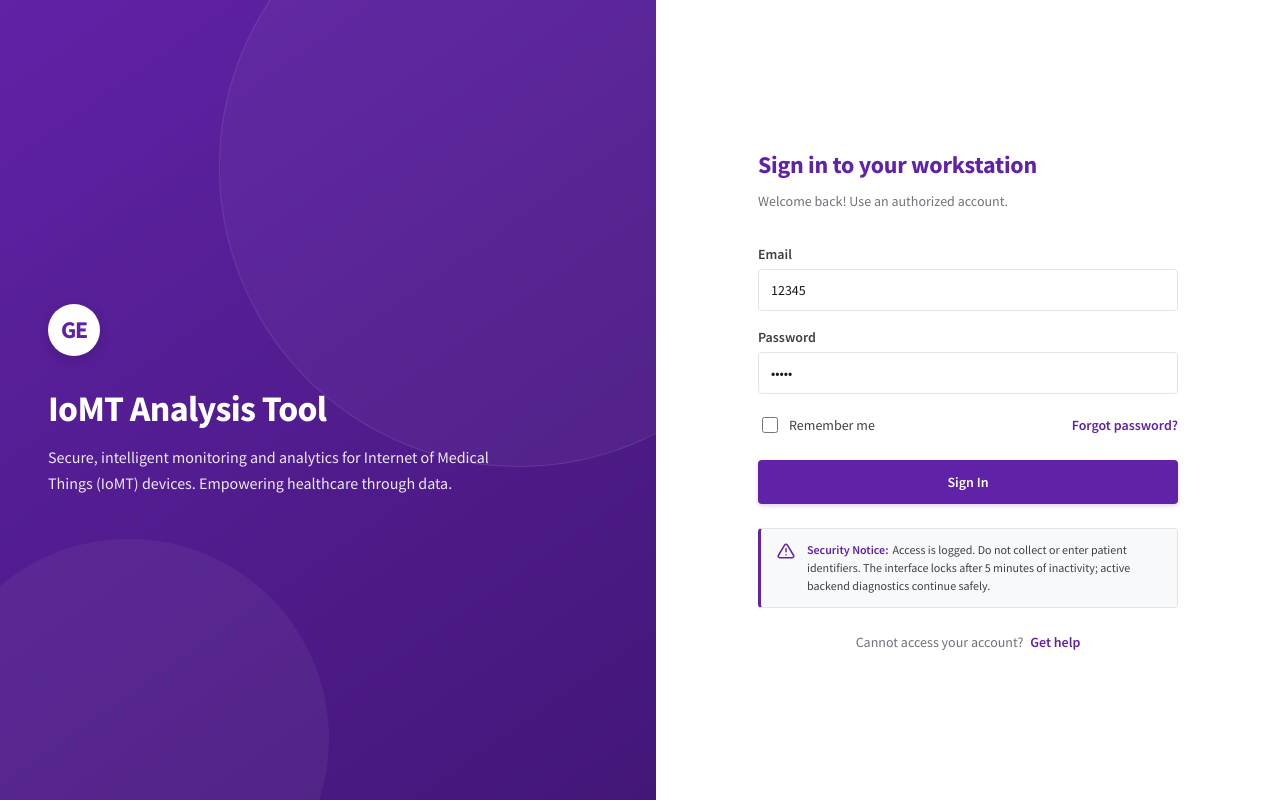
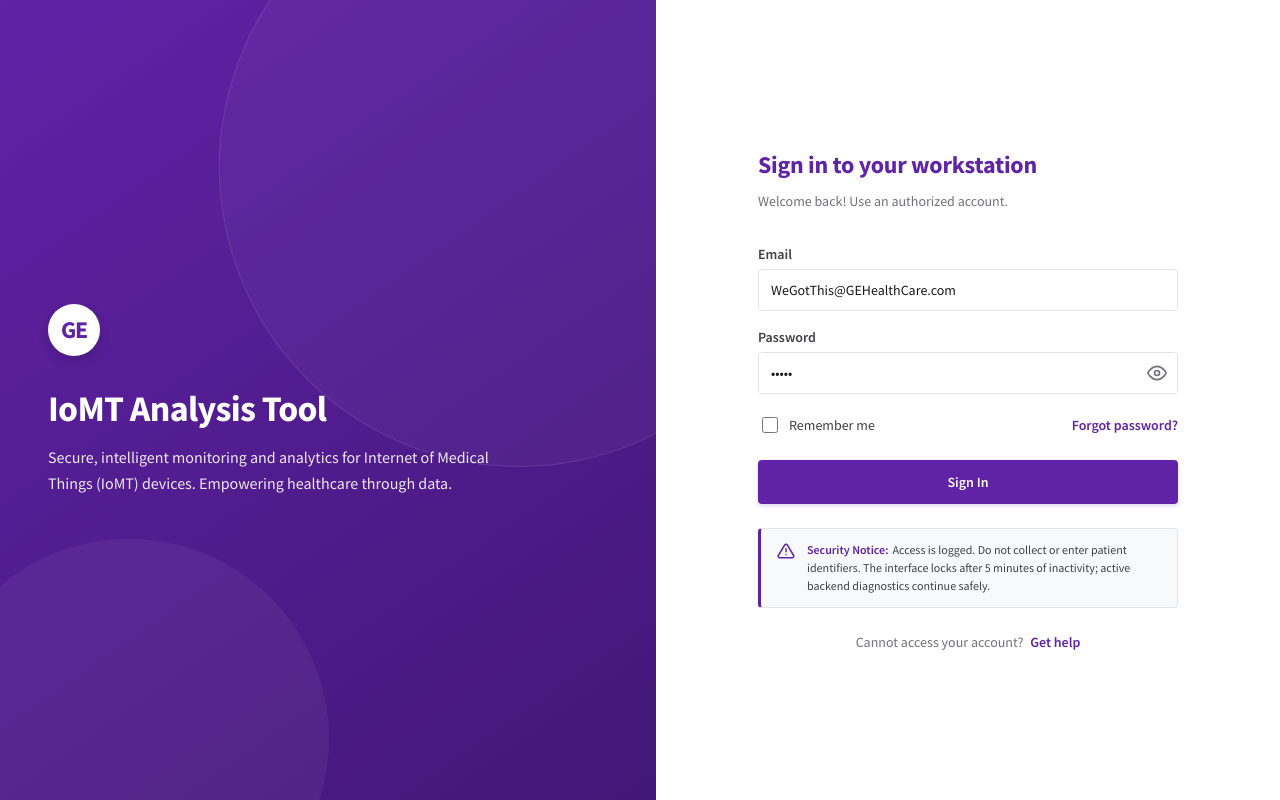
Before and after one commit to lepo7763/GEHealthcare-team1, a React (Vite) app in the folder frontend/: page / in a window 1280 px wide. Built offline with nearby package versions, Linux system fonts and the light colour scheme.

Commit message:
Add password show/hide toggle and 5-minute inactivity lock screen

```diff
--- a/frontend/src/App.jsx
+++ b/frontend/src/App.jsx
@@ -1,12 +1,28 @@
-import { useState } from 'react';
+import { useRef, useState } from 'react';
 import SignIn from './SignIn';
 import Dashboard from './Dashboard';
+import LockScreen from './LockScreen';
+import useIdleLock from './useIdleLock';
+
+const IDLE_TIMEOUT_MS = 5 * 60 * 1000;
+//const IDLE_TIMEOUT_MS = 10 * 1000;
 
 function App() {
   const [isAuthenticated, setIsAuthenticated] = useState(false);
+  const [isLocked, setIsLocked] = useState(false);
   const [currentUser, setCurrentUser] = useState(null);
+  // Kept in memory only so the lock screen can re-check it.
+  const passwordRef = useRef('');
+
+  useIdleLock({
+    timeoutMs: IDLE_TIMEOUT_MS,
+    enabled: isAuthenticated && !isLocked,
+    onIdle: () => setIsLocked(true),
+  });
+
   // TODO: Integrate with backend API
   const handleSignIn = (credentials) => {
+    passwordRef.current = credentials.password;
     setIsAuthenticated(true);
     setCurrentUser({
       id: credentials.email || '12345',
@@ -14,8 +30,16 @@ function App() {
     });
   };
   const handleSignOut = () => {
+    passwordRef.current = '';
+    setIsLocked(false);
     setIsAuthenticated(false);
     setCurrentUser(null);
+  };
+  // TODO: Verify the password with the backend instead of the sign-in value
+  const handleUnlock = (password) => {
+    if (password !== passwordRef.current) return false;
+    setIsLocked(false);
+    return true;
   };
   // TODO: Use backend API for signin and signout
   return (
@@ -23,7 +47,15 @@ function App() {
       {!isAuthenticated ? (
         <SignIn onSignIn={handleSignIn} />
       ) : (
-        <Dashboard user={currentUser} onSignOut={handleSignOut} />
+        <>
+          {/* Stays mounted while locked so in-progress collection keeps running. */}
+          <div inert={isLocked} aria-hidden={isLocked}>
+            <Dashboard user={currentUser} onSignOut={handleSignOut} />
+          </div>
+          {isLocked && (
+            <LockScreen user={currentUser} onUnlock={handleUnlock} onSignOut={handleSignOut} />
+          )}
+        </>
       )}
     </>
   );
--- /dev/null
+++ b/frontend/src/LockScreen.jsx
@@ -0,0 +1,58 @@
+import { useState } from 'react';
+import PasswordInput from './components/PasswordInput';
+import './SignIn.css';
+
+// Shown on top of the dashboard after the idle timeout. The dashboard stays
+// mounted underneath so running collections keep going.
+const LockScreen = ({ user, onUnlock, onSignOut }) => {
+  const [password, setPassword] = useState('');
+  const [error, setError] = useState('');
+
+  const handleSubmit = (e) => {
+    e.preventDefault();
+    if (!onUnlock(password)) {
+      setError('Incorrect password. Please try again.');
+      setPassword('');
+    }
+  };
+
+  return (
+    <div className="lock-overlay" role="dialog" aria-modal="true" aria-labelledby="lock-title">
+      <div className="lock-card">
+        <div className="logo-circle lock-logo">GE</div>
+        <h2 id="lock-title">Session locked</h2>
+        <p className="lock-text">
+          Locked after 5 minutes of inactivity. Any diagnostic collection in progress is still
+          running. Enter your password to continue as <strong>{user?.id || 'your account'}</strong>.
+        </p>
+
+        {error && (
+          <div className="eds-alert-error" role="alert">
+            {error}
+          </div>
+        )}
+
+        <form className="signin-form-light" onSubmit={handleSubmit}>
+          <div className="form-group-light">
+            <label htmlFor="unlock-password">Password</label>
+            <PasswordInput
+              id="unlock-password"
+              value={password}
+              onChange={(e) => setPassword(e.target.value)}
+              placeholder="********"
+              autoComplete="current-password"
+              autoFocus
+              required
+            />
+          </div>
+          <button type="submit" className="signin-button-light">Unlock</button>
+          <button type="button" className="lock-signout" onClick={onSignOut}>
+            Sign out instead
+          </button>
+        </form>
+      </div>
+    </div>
+  );
+};
+
+export default LockScreen;
--- a/frontend/src/SignIn.css
+++ b/frontend/src/SignIn.css
@@ -345,3 +345,91 @@
     padding: var(--eds-spacing-xl) var(--eds-spacing-md);
   }
 }
+
+/* Password field with show/hide eye button */
+.password-field {
+  position: relative;
+  display: flex;
+}
+
+.password-field input {
+  width: 100%;
+  padding-right: 44px;
+}
+
+.password-toggle {
+  position: absolute;
+  top: 0;
+  right: 0;
+  height: 100%;
+  width: 42px;
+  display: flex;
+  align-items: center;
+  justify-content: center;
+  background: none;
+  border: none;
+  color: var(--eds-color-gray-500);
+  cursor: pointer;
+}
+
+.password-toggle:hover,
+.password-toggle[aria-pressed='true'] {
+  color: var(--eds-color-purple);
+}
+
+/* Inactivity lock screen */
+.lock-overlay {
+  position: fixed;
+  inset: 0;
+  z-index: 1000;
+  display: flex;
+  align-items: center;
+  justify-content: center;
+  padding: var(--eds-spacing-md);
+  background: rgba(248, 249, 250, 0.92);
+  backdrop-filter: blur(12px);
+}
+
+.lock-card {
+  width: 100%;
+  max-width: 420px;
+  background: var(--eds-color-white);
+  border: 1px solid var(--eds-color-gray-100);
+  border-radius: var(--eds-radius-md);
+  box-shadow: var(--eds-shadow-md);
+  padding: var(--eds-spacing-xl);
+  text-align: center;
+}
+
+.lock-card h2 {
+  margin: var(--eds-spacing-sm) 0 var(--eds-spacing-xs);
+  color: var(--eds-color-purple);
+}
+
+.lock-card .signin-form-light,
+.lock-card .form-group-light {
+  text-align: left;
+}
+
+.lock-logo {
+  margin: 0 auto;
+  background: var(--eds-color-purple);
+  color: var(--eds-color-white);
+}
+
+.lock-text {
+  margin: 0 0 var(--eds-spacing-md);
+  font-size: var(--eds-font-size-sm);
+  color: var(--eds-color-gray-700);
+}
+
+.lock-signout {
+  background: none;
+  border: none;
+  padding: var(--eds-spacing-xs);
+  color: var(--eds-color-purple);
+  font-family: var(--eds-font-family);
+  font-size: var(--eds-font-size-sm);
+  font-weight: var(--eds-font-weight-semibold);
+  cursor: pointer;
+}
--- a/frontend/src/SignIn.jsx
+++ b/frontend/src/SignIn.jsx
@@ -1,8 +1,9 @@
 import { useState } from 'react';
+import PasswordInput from './components/PasswordInput';
 import './SignIn.css';
 
 const SignIn = ({ onSignIn }) => {
-  const [email, setEmail] = useState('12345');
+  const [email, setEmail] = useState('WeGotThis@GEHealthCare.com');
   const [password, setPassword] = useState('12345');
   const [error, setError] = useState('');
 
@@ -66,12 +67,12 @@ const SignIn = ({ onSignIn }) => {
 
             <div className="form-group-light">
               <label htmlFor="password">Password</label>
-              <input
-                type="password"
+              <PasswordInput
                 id="password"
                 value={password}
                 onChange={(e) => setPassword(e.target.value)}
                 placeholder="********"
+                autoComplete="current-password"
                 required
               />
             </div>
--- /dev/null
+++ b/frontend/src/components/PasswordInput.jsx
@@ -0,0 +1,46 @@
+import { useState } from 'react';
+
+const EyeIcon = () => (
+  <svg width="20" height="20" viewBox="0 0 24 24" fill="none" stroke="currentColor" strokeWidth="2" strokeLinecap="round" strokeLinejoin="round" aria-hidden="true">
+    <path d="M1 12s4-8 11-8 11 8 11 8-4 8-11 8-11-8-11-8z"></path>
+    <circle cx="12" cy="12" r="3"></circle>
+  </svg>
+);
+
+const EyeOffIcon = () => (
+  <svg width="20" height="20" viewBox="0 0 24 24" fill="none" stroke="currentColor" strokeWidth="2" strokeLinecap="round" strokeLinejoin="round" aria-hidden="true">
+    <path d="M17.94 17.94A10.07 10.07 0 0 1 12 20c-7 0-11-8-11-8a18.45 18.45 0 0 1 5.06-5.94"></path>
+    <path d="M9.9 4.24A9.12 9.12 0 0 1 12 4c7 0 11 8 11 8a18.5 18.5 0 0 1-2.16 3.19"></path>
+    <path d="M14.12 14.12a3 3 0 1 1-4.24-4.24"></path>
+    <line x1="1" y1="1" x2="23" y2="23"></line>
+  </svg>
+);
+
+// Password text box with an eye button that toggles between hidden and visible.
+const PasswordInput = ({ id, value, onChange, ...inputProps }) => {
+  const [visible, setVisible] = useState(false);
+
+  return (
+    <div className="password-field">
+      <input
+        id={id}
+        type={visible ? 'text' : 'password'}
+        value={value}
+        onChange={onChange}
+        {...inputProps}
+      />
+      <button
+        type="button"
+        className="password-toggle"
+        onClick={() => setVisible((v) => !v)}
+        aria-label={visible ? 'Hide password' : 'Show password'}
+        aria-pressed={visible}
+        title={visible ? 'Hide password' : 'Show password'}
+      >
+        {visible ? <EyeOffIcon /> : <EyeIcon />}
+      </button>
+    </div>
+  );
+};
+
+export default PasswordInput;
--- /dev/null
+++ b/frontend/src/useIdleLock.js
@@ -0,0 +1,45 @@
+import { useEffect, useRef } from 'react';
+
+const ACTIVITY_EVENTS = ['mousemove', 'mousedown', 'keydown', 'wheel', 'touchstart', 'scroll'];
+
+// Calls onIdle once the user has had no mouse/keyboard/touch activity for
+// timeoutMs. Only the UI is affected: nothing here touches backend work.
+// Pass enabled=false (e.g. while locked or signed out) to stop watching.
+const useIdleLock = ({ timeoutMs, enabled, onIdle }) => {
+  const lastActivity = useRef(0);
+  const onIdleRef = useRef(onIdle);
+
+  useEffect(() => {
+    onIdleRef.current = onIdle;
+  }, [onIdle]);
+
+  useEffect(() => {
+    if (!enabled) return undefined;
+
+    lastActivity.current = Date.now();
+    const markActive = () => {
+      lastActivity.current = Date.now();
+    };
+    // Capture phase so scroll events (which don't bubble) are seen too.
+    ACTIVITY_EVENTS.forEach((name) =>
+      window.addEventListener(name, markActive, { passive: true, capture: true }),
+    );
+
+    // Compare timestamps instead of one long timeout so a sleeping laptop
+    // locks as soon as it wakes up.
+    const timer = setInterval(() => {
+      if (Date.now() - lastActivity.current >= timeoutMs) {
+        onIdleRef.current();
+      }
+    }, 1000);
+
+    return () => {
+      clearInterval(timer);
+      ACTIVITY_EVENTS.forEach((name) =>
+        window.removeEventListener(name, markActive, { capture: true }),
+      );
+    };
+  }, [enabled, timeoutMs]);
+};
+
+export default useIdleLock;
```
